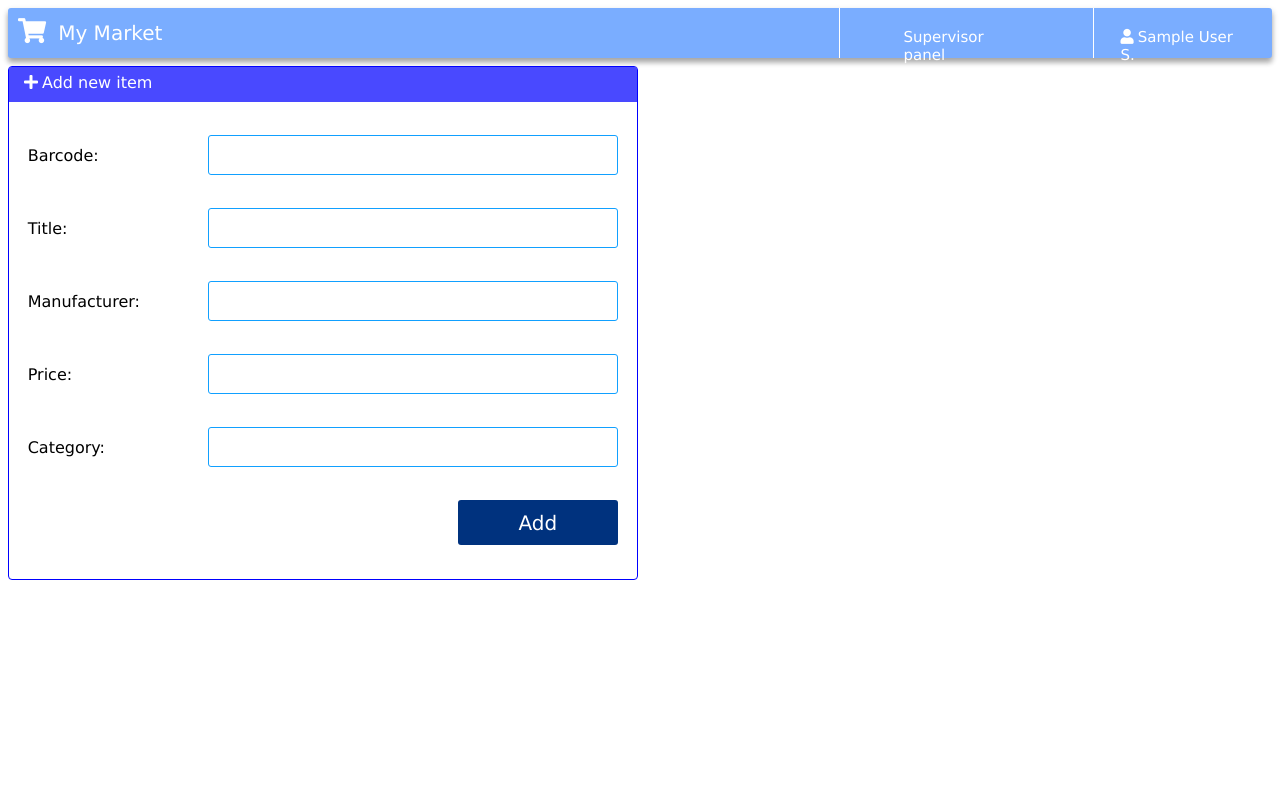
After one commit to racconny/database-coursework, a PHP site: page /supervisor_panel.php in a window 1280 px wide. The commit adds this page. Run offline with PHP 8.4, Linux system fonts and the light colour scheme; the visitor is signed in with stand-in values (Sample User, id 1); some libraries are stand-ins or nearby versions.

Commit message:
Added supervisor panel, extended table User, added column for category, and planning a lot for today

```diff
--- a/style10.css
+++ b/aaa.css
@@ -332,3 +332,58 @@ body{
     border: none;
     border-radius: 3px;
 }
+
+.new_item{
+    grid-row: 2 / 11;
+    grid-column: 1 / 6;
+    border: 1px solid blue;
+    border-radius: 4px;
+    display: block;
+}
+
+.small-input{
+    width: 100%;
+    height: 40px;
+    border-radius: 3px;
+    border: 1px solid rgb(17, 160, 255);
+    font-size: 20px;
+    padding-left: 10px;
+}
+
+.adding-item{
+    width: 95%;
+    margin: 30px auto;
+}
+
+.adding-item tr td{
+    padding-bottom: 30px;
+}
+
+.submit_btn{
+    width: 160px;
+    height: 45px;
+    color: white;
+    border-radius: 3px;
+    background-color: rgb(0, 50, 126);
+    border: none;
+    float: right;
+    font-size: 20px;
+}
+
+.notification_ok{
+    width: 97%;
+    background-color: rgb(136, 255, 136);
+    height: 50px;
+    line-height: 300%;
+    padding-left: 20px;
+    border-radius: 4px;
+}
+
+.notification_warn{
+    width: 97%;
+    background-color: rgb(255, 180, 118);
+    height: 50px;
+    line-height: 300%;
+    padding-left: 20px;
+    border-radius: 4px;
+}
--- a/head.php
+++ b/head.php
@@ -2,14 +2,13 @@
     <meta charset="UTF-8">
     <meta name="viewport" content="width=device-width, initial-scale=1.0">
     <meta http-equiv="X-UA-Compatible" content="ie=edge">
-    <link rel="stylesheet" href="style10.css">
+    <link rel="stylesheet" href="aaa.css">
     <link rel="stylesheet" href="https://use.fontawesome.com/releases/v5.5.0/css/all.css" integrity="sha384-B4dIYHKNBt8Bc12p+WXckhzcICo0wtJAoU8YZTY5qE0Id1GSseTk6S+L3BlXeVIU" crossorigin="anonymous">
     <script
         src="https://code.jquery.com/jquery-3.3.1.min.js"
         integrity="sha256-FgpCb/KJQlLNfOu91ta32o/NMZxltwRo8QtmkMRdAu8="
         crossorigin="anonymous"></script>
-    <script defer src="script3.js"></script>
-    <script defer src="js_queries.js"></script>
-    <script defer src="js_ui2.js"></script>
+    <script defer src="queries.js"></script>
+    <script defer src="ui.js"></script>
     <title>Cashier panel - Supermarket Management System</title>
 </head>
--- /dev/null
+++ b/mysql queries/select products from cheque by specified id.sql
@@ -0,0 +1 @@
+select title, price, quantity from Product inner join Cheque_Items on Product.id = Cheque_Items.itemID inner join Cheque on Cheque_Items.chequeID = Cheque.id and Cheque.id = 425;
--- a/js_queries.js
+++ b/queries.js
@@ -59,9 +59,11 @@ const applyPurchase = () => {
             sum: total
         },
         success: function(data){
+            data = JSON.parse(data);
             console.log(data);
-            chequeID = parseInt(data);
-            printCheque();
+            chequeID = parseInt(data.chequeID);
+            printCheque(data);
+            location.reload();
         }
     });
 }
--- a/server_handler.php
+++ b/server_handler.php
@@ -1,6 +1,7 @@
 <?php
 
 include("db_connect.php");
+session_start();
 
 if (isset($_POST["action"])){
     if ($_POST["action"] === "getProduct"){
@@ -16,7 +17,10 @@ if (isset($_POST["action"])){
             $q = "INSERT INTO Cheque_Items (itemID, chequeID, quantity) VALUES (".$item['id'].", ".$cheque_id.", ".$item['quantity'].")";
             $query = $conn->query($q) or die($conn->error);
         }
-        echo $cheque_id;
+        echo json_encode(array('chequeID' => $cheque_id,
+                   'name' => $_SESSION['name'],
+                   'surname' => $_SESSION['surname'],
+                   'cashRegister' => $_SESSION['cashRegister']));
     }
 }
 
--- /dev/null
+++ b/supervisor_panel.php
@@ -0,0 +1,70 @@
+<?php
+
+include("head.php");
+include("db_connect.php");
+session_start();
+
+if (!empty($_POST['bcode']) and !empty($_POST['title'])){
+    $barcode = $_POST['bcode'];
+    $title = $_POST['title'];
+    $manufacturer = $_POST['manufacturer'];
+    $price = $_POST['price'];
+    $category = $_POST['category'];
+
+    $q = "INSERT INTO Product (barcode, title, manufacturer, category, price) values ($barcode, '$title', '$manufacturer', '$category', $price)";
+    $query = $conn->query($q);
+
+    $_POST = array();
+}
+?>
+<body>
+<div class="header">
+        <div class="title" style="vertical-align: middle;">
+            <a href="auth.php?action=outlog">
+            <span class="logo fas fa-shopping-cart"></span>
+            <span style="display: inline-block; margin-left: -3px; color: white; font-size: 20px; ">My Market</span>
+            </a>
+        </div>
+        <div class="description">
+            <a href="#">
+            <span style="display: inline-block; margin-top: 20px; font-size: 15px; color: white; margin: 20px 25%;">Supervisor panel</span>
+            </a>
+        </div>
+        <div class="userinfo">
+            <a href="auth.php?action=outlog">
+            <span style="display: inline-block; margin-top: 20px; font-size: 15px; color: white; margin: 20px 15%;"><span style="display: inline-block; margin-right: 4px;" class="fas fa-user"></span><?php echo $_SESSION['surname']." ".$_SESSION['name'][0]."."; ?></span>
+            </a>
+        </div>
+    </div>
+    <div class="new_item">
+        <div class="block-title"><span style="display: inline-block; margin-right: 4px;" class="fas fa-plus"></span>Add new item</div>
+        <table class="adding-item">
+            <form action="supervisor_panel.php" method="post">
+            <tr>
+                <td>Barcode: </td>
+                <td> <input pattern=".{10,}" required title="10 characters minimum" class="small-input" type="number" name="bcode"> </td>
+            </tr>
+            <tr>
+                <td>Title: </td>
+                <td> <input pattern=".{2,}" required title="2 characters minimum" class="small-input" type="text" name="title"> </td>
+            </tr>
+            <tr>
+                <td>Manufacturer: </td>
+                <td> <input pattern=".{3,}" required title="3 characters minimum" class="small-input" type="text" name="manufacturer"> </td>
+            </tr>
+            <tr>
+                <td>Price: </td>
+                <td> <input class="small-input" type="number" name="price" step="0.01"> </td>
+            </tr>
+            <tr>
+                <td>Category: </td>
+                <td> <input class="small-input" type="text" name="category"> </td>
+            </tr>
+            <tr>
+                <td></td>
+                <td> <input class="submit_btn" type="submit" value="Add"> </td>
+            </tr>
+            </form>
+        </table>
+    </div>
+</body>
--- a/js_ui2.js
+++ b/ui.js
@@ -1,12 +1,12 @@
-const printCheque = () => {
+const printCheque = (data) => {
     let printingWindow = window.open("", "_blank","width=200");
     printingWindow.stop();
     printingWindow.document.write("<div class='cheque_paper' style='font-family: Monospace; font-size: 15px; padding: 3px; width: 200px;'>");
     printingWindow.document.write("<div align='center'>Your market</div>");
     printingWindow.document.write("<div align='center'>Lvivska street 1, Ternopil</div>");
-    printingWindow.document.write("<div align='center'>Cash register: 3</div>");
-    printingWindow.document.write("<div align='center'>Cashier: Scorpion Roman</div>");
-    printingWindow.document.write("<div align='center'>ChequeID: " + chequeID + "</div>");
+    printingWindow.document.write("<div align='center'>Cash register: " + data.cashRegister +"</div>");
+    printingWindow.document.write("<div align='center'>Cashier: " + data.name + " " + data.surname + "</div>");
+    printingWindow.document.write("<div align='center'>ChequeID: " + data.chequeID + "</div>");
     printingWindow.document.write("<div style='widht: 100%'; text-align: center; >######################</div>");
     items.forEach((item) => {
         printingWindow.document.write(`<span style="float: left; display: block; width: 100%">${item.title}</span><br><span style="float: left">${item.quantity}X </style><span style="float: right">${item.price}𐆔</span>`);
```
Also changed, not shown: auth.php (+26 -0 lines), cashier_panel.php (+11 -6 lines).
